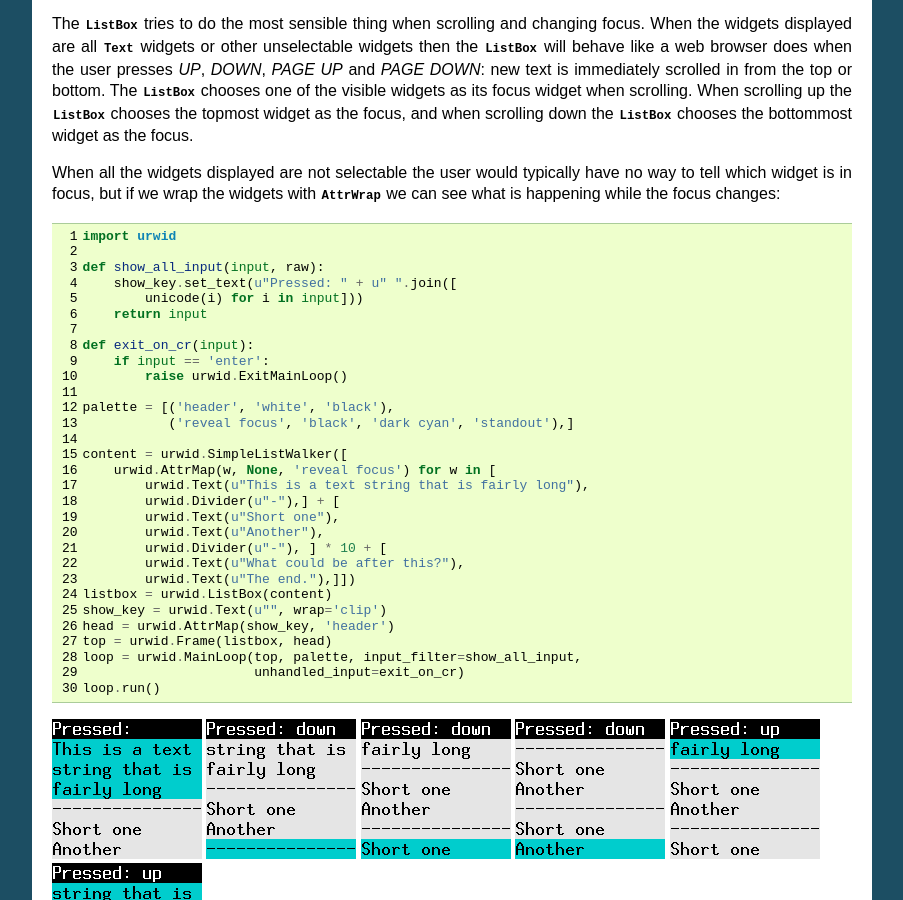
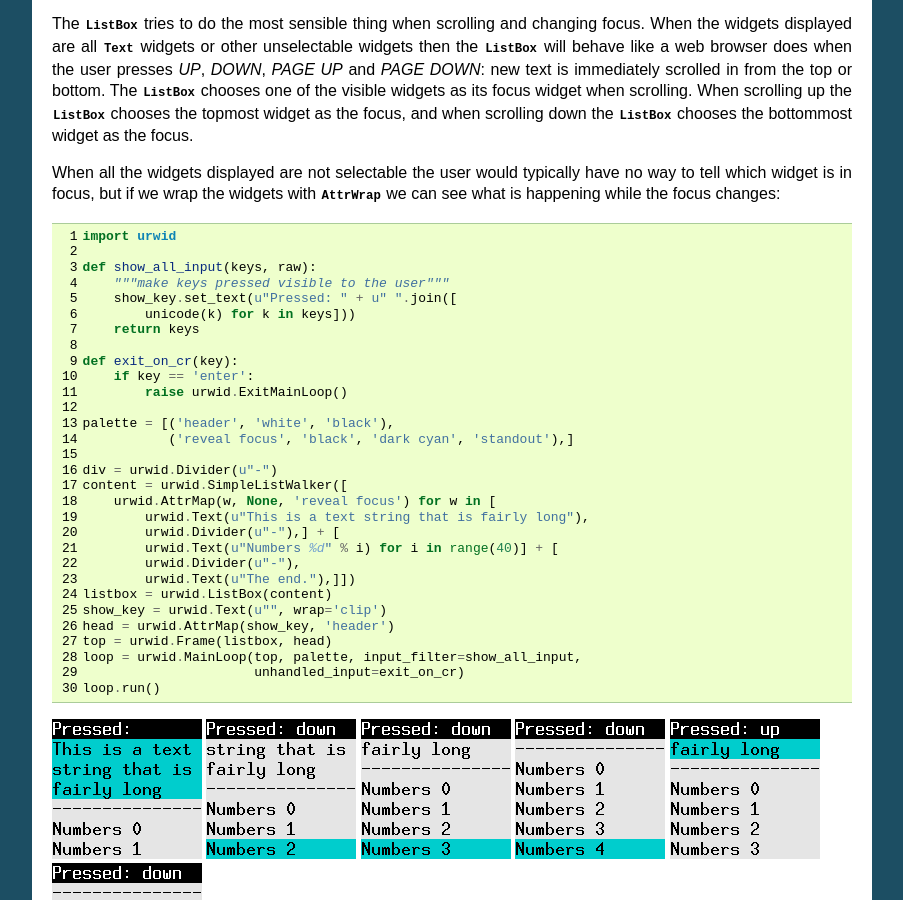
Before and after one commit to urwid/urwid, a Sphinx documentation site: the page built from docs/tutorial/index.rst, in a window 1280 px wide and 900 px high, scrolled down 7199 px. Shown: the whole window, without its empty margins (198-1101 px from the left). Built offline with Sphinx 7.4.7, drawn with Linux system fonts in a browser that asks for light colours.

Commit message:
tutorial: update listbox scrolling example
--HG--
branch : feature-sphinx

```diff
--- a/docs/tutorial/index.rst
+++ b/docs/tutorial/index.rst
@@ -326,6 +326,7 @@ its entirety. This behavior can be used to bring more than a single widget into
 view by using composite widgets to combine a selectable widget with other
 widgets that should be displayed at the same time.
 
+
 Dynamic ListBox with ListWalker
 -------------------------------
 
--- a/docs/tutorial/lbscr.py
+++ b/docs/tutorial/lbscr.py
@@ -1,25 +1,25 @@
 import urwid
 
-def show_all_input(input, raw):
+def show_all_input(keys, raw):
+    """make keys pressed visible to the user"""
     show_key.set_text(u"Pressed: " + u" ".join([
-        unicode(i) for i in input]))
-    return input
+        unicode(k) for k in keys]))
+    return keys
 
-def exit_on_cr(input):
-    if input == 'enter':
+def exit_on_cr(key):
+    if key == 'enter':
         raise urwid.ExitMainLoop()
 
 palette = [('header', 'white', 'black'),
            ('reveal focus', 'black', 'dark cyan', 'standout'),]
 
+div = urwid.Divider(u"-")
 content = urwid.SimpleListWalker([
     urwid.AttrMap(w, None, 'reveal focus') for w in [
         urwid.Text(u"This is a text string that is fairly long"),
         urwid.Divider(u"-"),] + [
-        urwid.Text(u"Short one"),
-        urwid.Text(u"Another"),
-        urwid.Divider(u"-"), ] * 10 + [
-        urwid.Text(u"What could be after this?"),
+        urwid.Text(u"Numbers %d" % i) for i in range(40)] + [
+        urwid.Divider(u"-"),
         urwid.Text(u"The end."),]])
 listbox = urwid.ListBox(content)
 show_key = urwid.Text(u"", wrap='clip')
```
Also changed, not shown: docs/tutorial/lbscr1.png, docs/tutorial/lbscr2.png, docs/tutorial/lbscr3.png, docs/tutorial/lbscr4.png, docs/tutorial/lbscr5.png, docs/tutorial/lbscr6.png, docs/tutorial/lbscr7.png, docs/tutorial/lbscr8.png, docs/tutorial/lbscr9.png, 1 other file.
